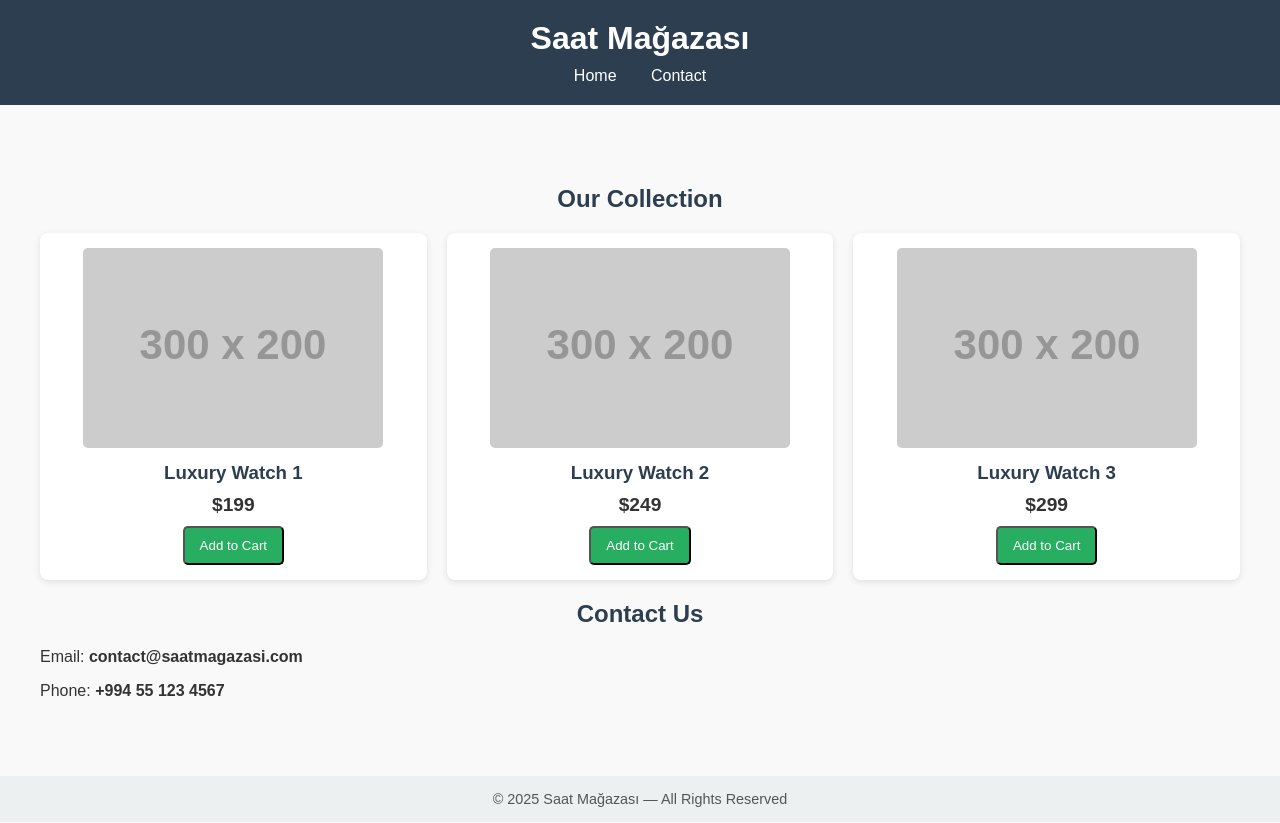
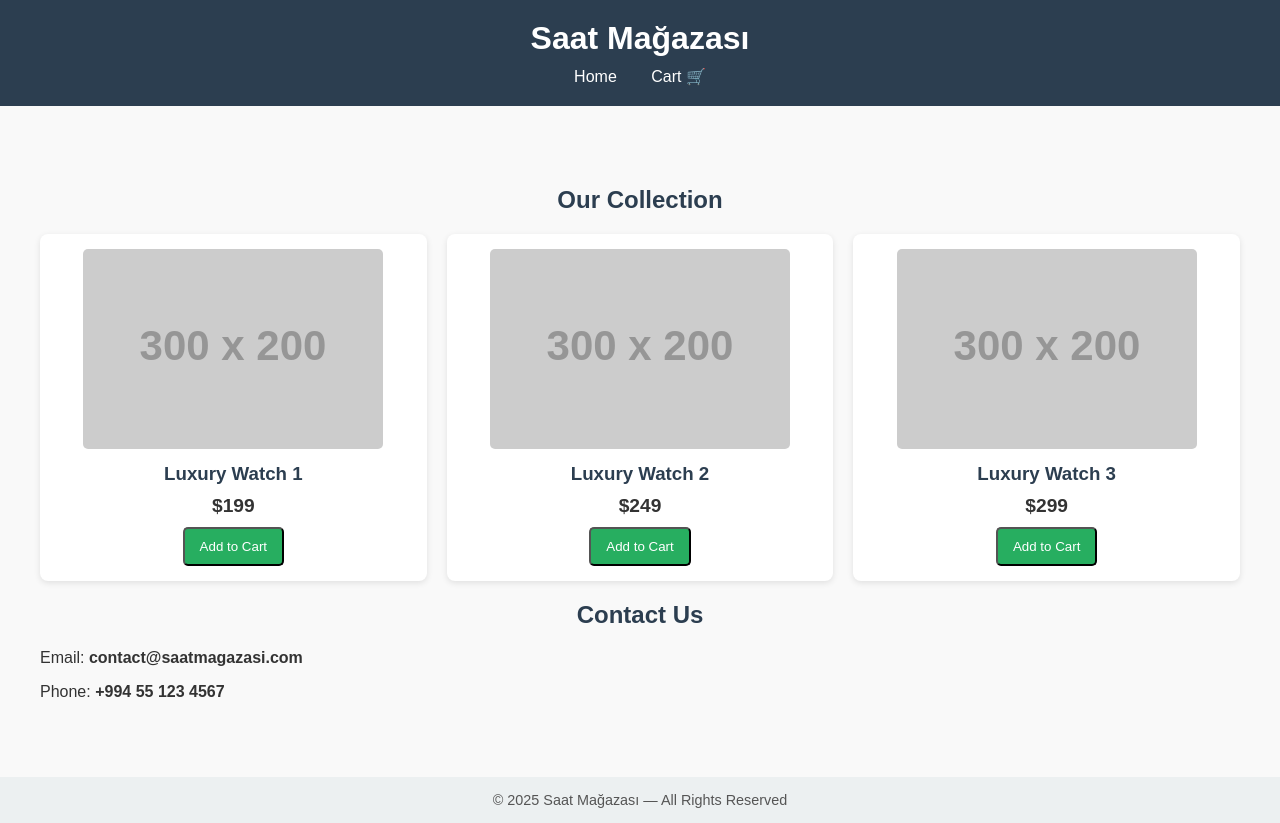
Before and after one commit to alesgerovrovsen5/rovshanalasgarov, a plain HTML site: page index.html in a window 1280 px wide. Drawn offline with Linux system fonts and the light colour scheme; placeholder pictures from the web are drawn by us.

Commit message:
Update index.html

```diff
--- a/index.html
+++ b/index.html
@@ -9,10 +9,10 @@
 <body>
   <header>
     <h1>Saat Mağazası</h1>
-    <nav>
-      <a href="index.html">Home</a>
-      <a href="#contact">Contact</a>
-    </nav>
+<nav>
+  <a href="index.html">Home</a>
+  <a href="cart.html">Cart 🛒</a>
+</nav>
   </header>
 
   <main>
```
